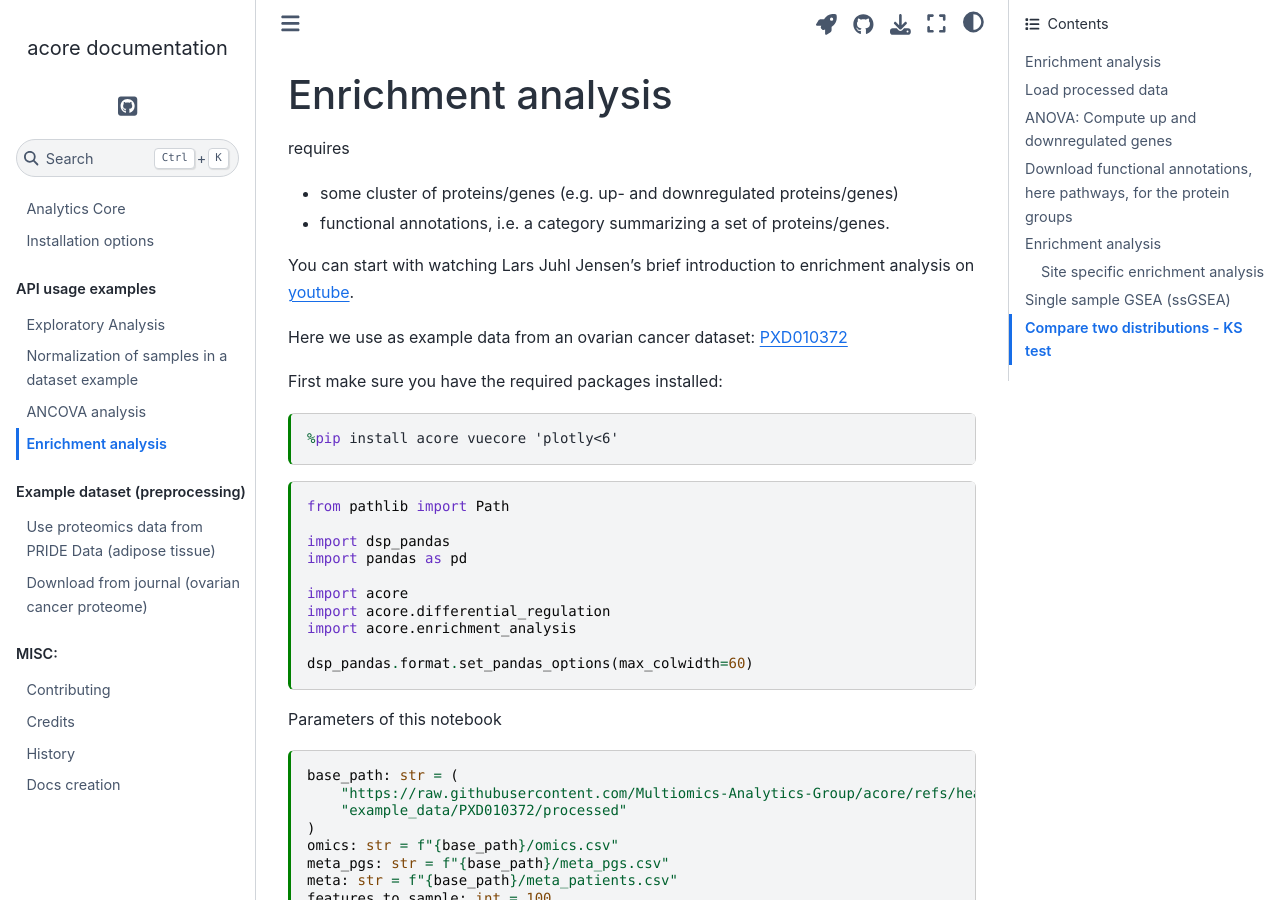
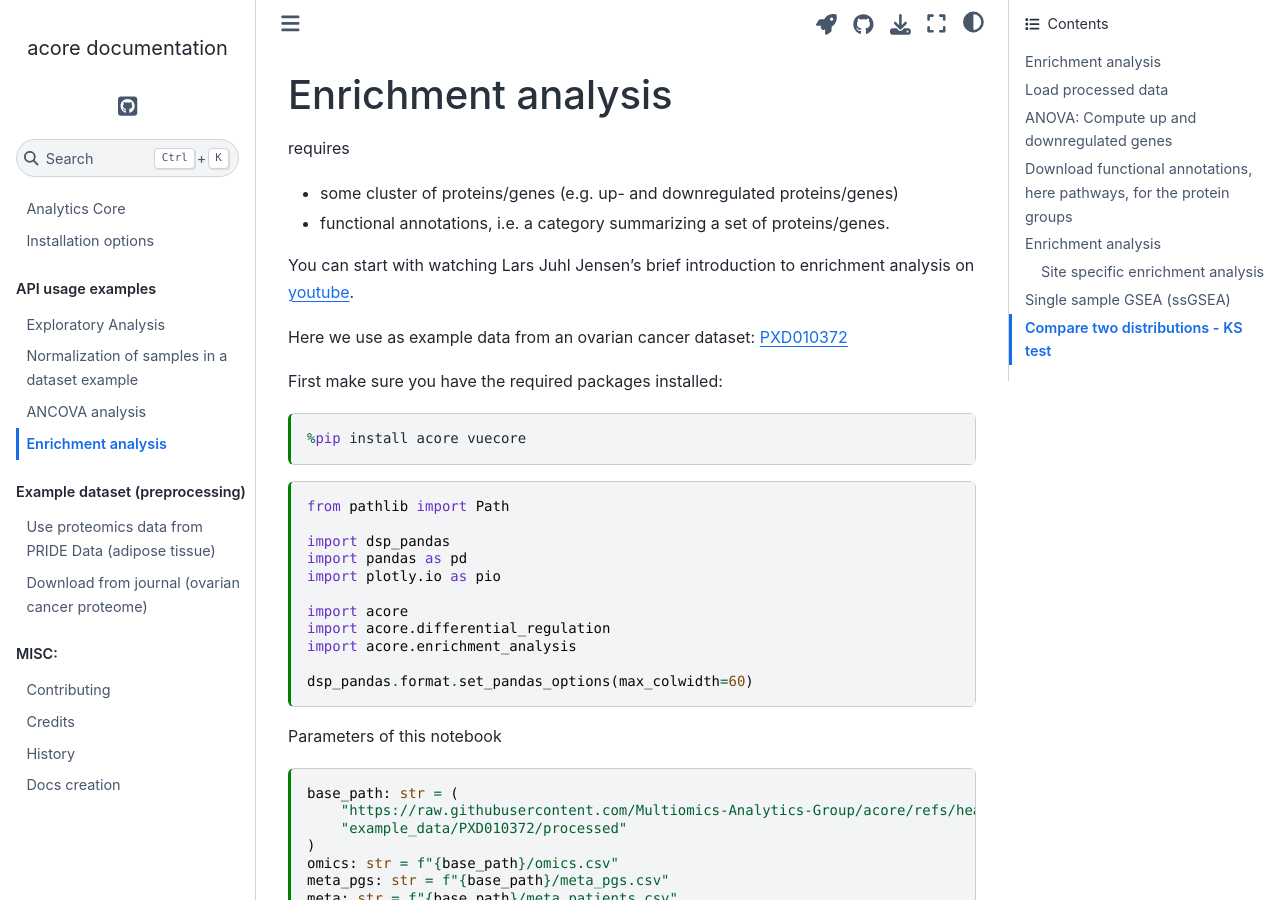
Before and after one commit to Multiomics-Analytics-Group/acore, a Sphinx documentation site: the page built from docs/api_examples/enrichment_analysis.ipynb, in a window 1280 px wide and 900 px high. Built offline with Sphinx 7.4.7 and the Sphinx Book theme 1.1.4, drawn with Linux system fonts in a browser that asks for light colours; pages that are not in the unit, such as notebooks, are missing from menus; a script that is not in the unit is left out; the version number could not be read and is left out; comment, search, counter and statistics services are not loaded; some of the changed lines change nothing that is shown.

Commit message:
Plotly6 testing and pandas.stack update (FutureWarnings, UserWarnings on ReadTheDocs) (#36)
* :art: reoder example: from less to more functional enriched groups

* :art: try rendering plotly figure in docs correctly using figurewidget

see: https://plotly.com/python/figurewidget/

* :bug: update nb metadata

* :bug: increase global execution timeout to 2mins

* :bug: exclude latest version

* :bug: check lower version

* :bug: FeatureWidget not available per default?

* :art: improve layout and one plot

* ⏪ only exclude latest gseapy version

* :art: typos

* :bug: FigureWidget did not work, try Figure

* :bug: try show method, and use basic example from plotly

Also started failing on mystnb docs: https://myst-nb.readthedocs.io/en/latest/render/interactive.html#plotly

* :bug: try to downgrad plotly

* :bug: fix installation

* :art: cleanup notebook

* :art: remove dependency again

* :art: more explanations, less

* :art: add explicit target and link to processing notebook

reference:
https://docs.readthedocs.com/platform/stable/guides/cross-referencing-with-sphinx.html

* :art: update link

* :construction: create processing function for uniprot results

- needs to be further tested and evaluated

* :art: remove unused variable

* :art: format conf.py

* :bug: try to use plotly 6

* :bug: sync notebooks

* :art: make stack future proof

see previous FutureWarning and linked rationale:
https://pandas.pydata.org/docs/whatsnew/v2.1.0.html#whatsnew-210-enhancements-new-stack

* :art: update javascript library loaded by browser

* :bug: add require js back

* :bug: test if figure works

* :art: latest require.js

* :bug: try to set default render explicitly to browser

* :bug: try what worked for vuegen

* :wrench: set environment variable for plotly6 on Read The Docs

- somehow for plotly6 the environment on Read The Docs is not set automatically to the correct setting so displaying of Figures works as expected

* :zap: test if requirejs is still needed

```diff
--- a/docs/api_examples/ANCOVA_analysis.py
+++ b/docs/api_examples/ANCOVA_analysis.py
@@ -5,7 +5,7 @@
 #       extension: .py
 #       format_name: percent
 #       format_version: '1.3'
-#       jupytext_version: 1.16.4
+#       jupytext_version: 1.17.2
 #   kernelspec:
 #     display_name: .venv
 #     language: python
--- a/docs/api_examples/Download_PRIDE_data.py
+++ b/docs/api_examples/Download_PRIDE_data.py
@@ -5,7 +5,7 @@
 #       extension: .py
 #       format_name: percent
 #       format_version: '1.3'
-#       jupytext_version: 1.16.4
+#       jupytext_version: 1.17.2
 #   kernelspec:
 #     display_name: Python 3
 #     language: python
@@ -166,7 +166,7 @@
 # get the original CKG format.
 
 # %%
-pgs = pgs.stack([0, 1]).to_frame("intensity")
+pgs = pgs.stack([0, 1], future_stack=True).to_frame("intensity")
 pgs
 
 # %% [markdown]
--- a/docs/api_examples/enrichment_analysis.py
+++ b/docs/api_examples/enrichment_analysis.py
@@ -14,13 +14,14 @@
 
 
 # %% tags=["hide-output"]
-# %pip install acore vuecore 'plotly<6'
+# %pip install acore vuecore
 
 # %%
 from pathlib import Path
 
 import dsp_pandas
 import pandas as pd
+import plotly.io as pio
 
 import acore
 import acore.differential_regulation
@@ -353,7 +354,7 @@
 # #! pca_results has three items, but docstring requests only two -> double check
 figure = viz.get_pca_plot(data=pca_result, identifier="PCA enrichment", args=args)
 figure = go.Figure(data=figure["data"], layout=figure["layout"])
-figure.show()
+figure
 
 # %% [markdown]
 # # Compare two distributions - KS test
--- a/docs/api_examples/normalization_analysis.py
+++ b/docs/api_examples/normalization_analysis.py
@@ -6,7 +6,7 @@
 #       extension: .py
 #       format_name: percent
 #       format_version: '1.3'
-#       jupytext_version: 1.16.4
+#       jupytext_version: 1.17.2
 #   kernelspec:
 #     display_name: Python 3 (ipykernel)
 #     language: python
--- a/docs/conf.py
+++ b/docs/conf.py
@@ -1,4 +1,5 @@
 import os
+from pathlib import Path
 
 import acore
 
@@ -112,7 +113,9 @@
 # Plolty support through require javascript library
 # https://myst-nb.readthedocs.io/en/latest/render/interactive.html#plotly
 html_js_files = [
-    "https://cdnjs.cloudflare.com/ajax/libs/require.js/2.3.4/require.min.js"
+    # "https://cdnjs.cloudflare.com/ajax/libs/require.js/2.3.7/require.min.js",
+    # https://plotly.com/javascript/getting-started/
+    "https://cdn.plot.ly/plotly-3.0.1.min.js",
 ]
 
 # https://myst-nb.readthedocs.io/en/latest/configuration.html
@@ -239,7 +242,11 @@
 # https://github.com/readthedocs/readthedocs.org/issues/1139
 
 if os.environ.get("READTHEDOCS") == "True":
-    from pathlib import Path
+    # Set the Plotly renderer to notebook for ReadTheDocs (visualize plotly figures
+    # in the documentation) - needed for plotly6
+    # Plotly normally decides itself fine which renderer to use, so keep it to RTD
+    # see https://plotly.com/python/renderers/#setting-the-default-renderer
+    os.environ["PLOTLY_RENDERER"] = "notebook"
 
     PROJECT_ROOT = Path(__file__).parent.parent
     PACKAGE_ROOT = PROJECT_ROOT / "src" / "acore"
```
Also changed, not shown: docs/api_examples/Download_PRIDE_data.ipynb, docs/api_examples/enrichment_analysis.ipynb.
